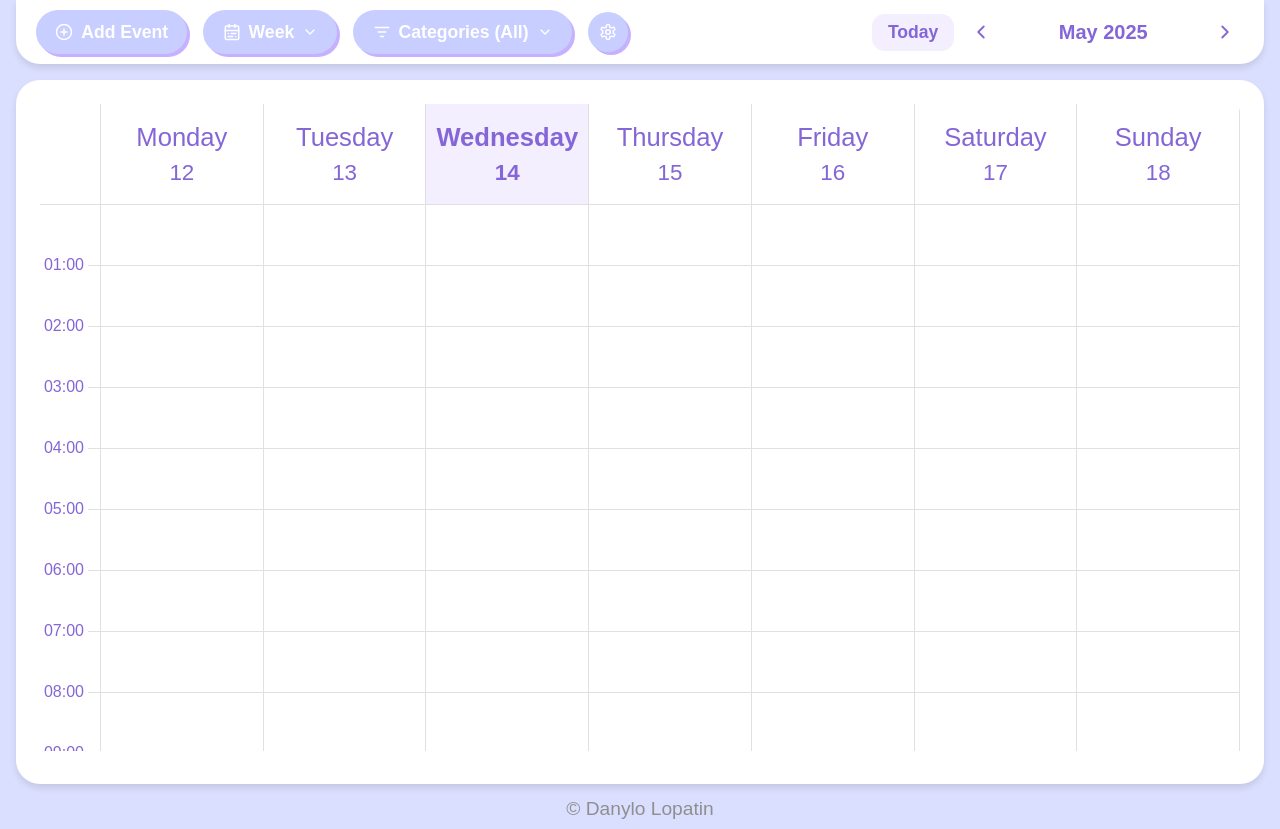
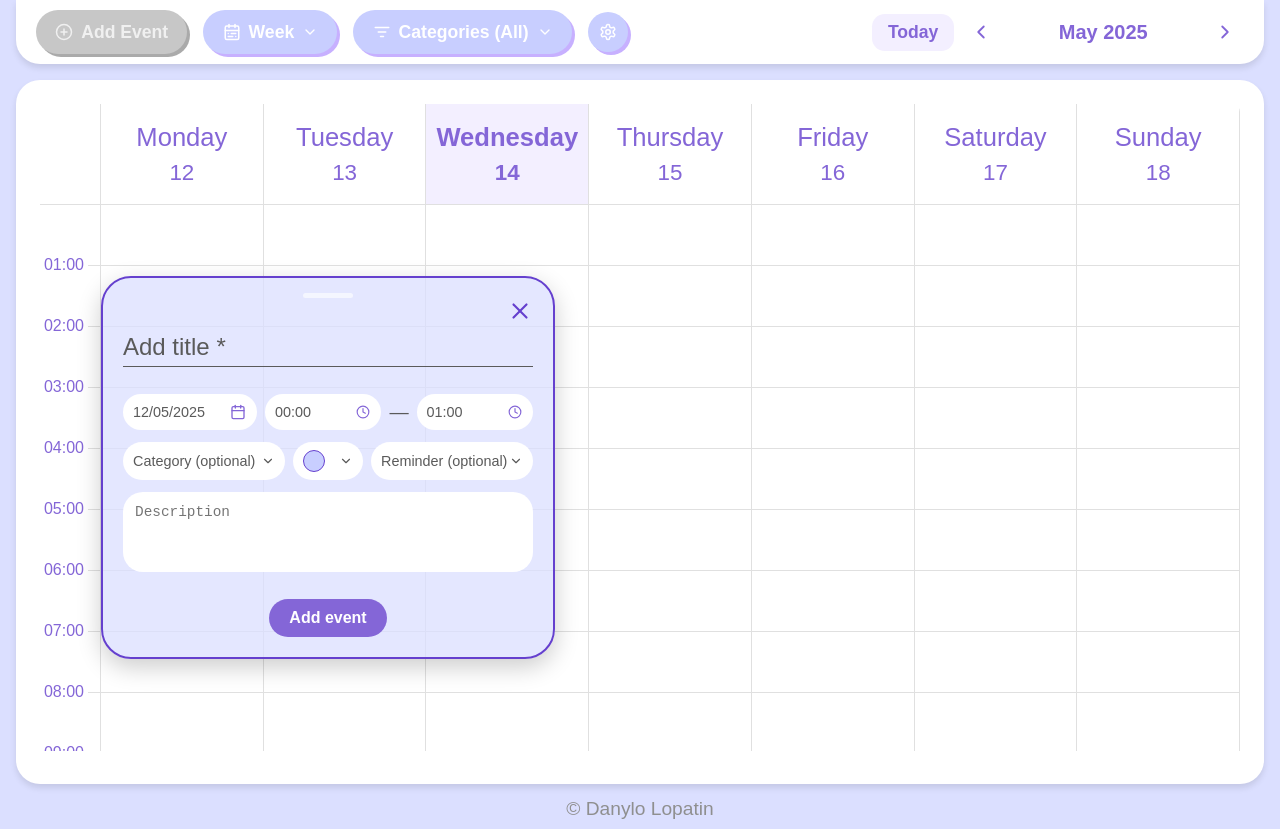
Before and after one commit to Danylo37/calendar-app, a React (Create React App) app: page / in a window 1280 px wide. Both pictures are taken after a click on the element 181 px from the left and 235 px from the top of the page. Built offline with nearby package versions, Linux system fonts and the light colour scheme.

Commit message:
Creating event by clicking on cell

```diff
--- a/src/components/add-event-menu/Menu.js
+++ b/src/components/add-event-menu/Menu.js
@@ -39,6 +39,7 @@ const Menu = ({ isOpen, onClose, triggerPosition }) => {
     const [selectedDate, setSelectedDate] = useState(new Date());
     const [dateInputValue, setDateInputValue] = useState(format(new Date(), 'dd/MM/yyyy'));
     const [isDatePickerOpen, setIsDatePickerOpen] = useState(false);
+    const [isPositionCalculated, setIsPositionCalculated] = useState(false);
 
     const { startTime, endTime } = getCurrentTimeRoundedToNextHour();
     const [startTimeValue, setStartTimeValue] = useState(startTime);
@@ -89,8 +90,15 @@ const Menu = ({ isOpen, onClose, triggerPosition }) => {
         updateEvent,
         removeEvent,
         editingEvent,
+        selectedTimeSlotForForm,
         checkEventCrossesMidnight
     } = useCalendar();
+
+    useEffect(() => {
+        if (!isOpen) {
+            setIsPositionCalculated(false);
+        }
+    }, [isOpen]);
 
     const closeAllPickers = useCallback(() => {
         setIsDatePickerOpen(false);
@@ -216,13 +224,19 @@ const Menu = ({ isOpen, onClose, triggerPosition }) => {
             setDescription(editingEvent.description || '');
 
             setSelectedReminder(editingEvent.reminder || null);
+        } else if (isOpen && selectedTimeSlotForForm) {
+            setSelectedDate(selectedTimeSlotForForm.day);
+            setDateInputValue(format(selectedTimeSlotForForm.day, 'dd/MM/yyyy'));
+            setStartTimeValue(selectedTimeSlotForForm.startTime);
+            setEndTimeValue(selectedTimeSlotForForm.endTime);
+            setIsEditMode(false);
         } else {
             if (isOpen && !editingEvent) {
                 resetForm();
                 setIsEditMode(false);
             }
         }
-    }, [editingEvent, isOpen, startTime, endTime, resetForm]);
+    }, [editingEvent, isOpen, startTime, endTime, resetForm, selectedTimeSlotForForm]);
 
     useEffect(() => {
         if (isOpen && formRef.current && triggerPosition) {
@@ -239,10 +253,12 @@ const Menu = ({ isOpen, onClose, triggerPosition }) => {
                     } else {
                         formRef.current.style.transformOrigin = 'top left';
                     }
+
+                    setIsPositionCalculated(true);
                 }
             };
 
-            setTimeout(updateFormDimensions, 0);
+            requestAnimationFrame(updateFormDimensions);
         }
     }, [isOpen, triggerPosition, calculatePosition]);
 
@@ -581,7 +597,7 @@ const Menu = ({ isOpen, onClose, triggerPosition }) => {
     return (
         <div
             ref={formRef}
-            className={`event-form ${isOpen ? 'active' : ''}`}
+            className={`event-form ${isOpen ? 'active' : ''} ${isPositionCalculated ? 'position-calculated' : ''}`}
             style={{
                 left: `${position.x}px`,
                 top: `${position.y}px`
--- a/src/components/calendar/Calendar.js
+++ b/src/components/calendar/Calendar.js
@@ -3,10 +3,42 @@ import { useCalendar } from '../../context/CalendarProvider';
 import DayView from './view/DayView';
 import WeekView from './view/WeekView';
 import MonthView from './view/MonthView';
+import { format } from 'date-fns';
 import '../../styles/Calendar.css';
 
 function Calendar() {
-    const { currentDate, viewMode, handleSelectTimeSlot } = useCalendar();
+    const {
+        currentDate,
+        viewMode,
+        handleSelectTimeSlot,
+        toggleEventForm,
+        isEventFormOpen
+    } = useCalendar();
+
+    const handleTimeSlotClick = (day, hour, cellPosition) => {
+        if (isEventFormOpen) return;
+
+        const formattedDate = format(day, 'yyyy-MM-dd');
+
+        const startHour = hour < 10 ? `0${hour}` : `${hour}`;
+        const nextHour = (hour + 1) % 24;
+        const endHour = nextHour < 10 ? `0${nextHour}` : `${nextHour}`;
+
+        const startTime = `${startHour}:00`;
+        const endTime = `${endHour}:00`;
+
+        const timeSlotData = {
+            date: formattedDate,
+            day: day,
+            hour: hour,
+            startTime: startTime,
+            endTime: endTime
+        };
+
+        handleSelectTimeSlot(day, hour);
+
+        toggleEventForm(cellPosition, null, timeSlotData);
+    };
 
     const renderCalendarView = () => {
         switch (viewMode) {
@@ -14,34 +46,39 @@ function Calendar() {
                 return (
                     <DayView
                         currentDate={currentDate}
-                        onSelectTimeSlot={handleSelectTimeSlot}
+                        onSelectTimeSlot={handleTimeSlotClick}
+                        isEventFormOpen={isEventFormOpen}
                     />
                 );
             case 'Week':
                 return (
                     <WeekView
                         currentDate={currentDate}
-                        onSelectTimeSlot={handleSelectTimeSlot}
+                        onSelectTimeSlot={handleTimeSlotClick}
+                        isEventFormOpen={isEventFormOpen}
                     />
                 );
             case 'Month':
                 return (
                     <MonthView
                         currentDate={currentDate}
+                        onSelectTimeSlot={handleTimeSlotClick}
+                        isEventFormOpen={isEventFormOpen}
                     />
                 );
             default:
                 return (
                     <WeekView
                         currentDate={currentDate}
-                        onSelectTimeSlot={handleSelectTimeSlot}
+                        onSelectTimeSlot={handleTimeSlotClick}
+                        isEventFormOpen={isEventFormOpen}
                     />
                 );
         }
     };
 
     return (
-        <div className="calendar-container">
+        <div className={`calendar-container ${isEventFormOpen ? 'form-open' : ''}`}>
             {renderCalendarView()}
         </div>
     );
--- a/src/components/calendar/TimeGrid.js
+++ b/src/components/calendar/TimeGrid.js
@@ -2,7 +2,7 @@ import React from 'react';
 import { useCalendar } from '../../context/CalendarProvider';
 import CalendarEvent from './CalendarEvent';
 
-function TimeGrid({ weekDays, timeSlots, isToday, currentHour, currentMinute, onSelectTimeSlot }) {
+function TimeGrid({ weekDays, timeSlots, isToday, currentHour, currentMinute, onSelectTimeSlot, isEventFormOpen }) {
     const currentTimePosition = currentHour + (currentMinute / 60);
     const { getEventsForDay, categories } = useCalendar();
 
@@ -175,8 +175,21 @@ function TimeGrid({ weekDays, timeSlots, isToday, currentHour, currentMinute, on
                             return (
                                 <div
                                     key={cellKey}
-                                    className={`time-cell ${hour === 0 ? 'midnight-cell' : ''}`}
-                                    onClick={() => onSelectTimeSlot && onSelectTimeSlot(day, hour)}
+                                    className={`time-cell ${hour === 0 ? 'midnight-cell' : ''} ${isEventFormOpen ? 'disabled' : ''}`}
+                                    onClick={(e) => {
+                                        if (isEventFormOpen) return;
+
+                                        if (onSelectTimeSlot) {
+                                            const rect = e.currentTarget.getBoundingClientRect();
+                                            const cellPosition = {
+                                                top: rect.top,
+                                                left: rect.left,
+                                                width: rect.width,
+                                                height: rect.height
+                                            };
+                                            onSelectTimeSlot(day, hour, cellPosition);
+                                        }
+                                    }}
                                 >
                                     {isToday(day) && hour === Math.floor(currentTimePosition) && (
                                         <div
--- a/src/components/calendar/view/DayView.js
+++ b/src/components/calendar/view/DayView.js
@@ -4,7 +4,7 @@ import TimeGrid from '../TimeGrid';
 import { useCalendarUtils } from '../../../hooks/useCalendarUtils';
 import "../../../styles/view/DayView.css";
 
-function DayView({ currentDate, onSelectTimeSlot }) {
+function DayView({ currentDate, onSelectTimeSlot, isEventFormOpen }) {
     const {
         timeSlots,
         currentHour,
@@ -53,6 +53,7 @@ function DayView({ currentDate, onSelectTimeSlot }) {
                     currentHour={currentHour}
                     currentMinute={currentMinute}
                     onSelectTimeSlot={onSelectTimeSlot || (() => {})}
+                    isEventFormOpen={isEventFormOpen}
                 />
             </div>
         </div>
--- a/src/components/calendar/view/MonthView.js
+++ b/src/components/calendar/view/MonthView.js
@@ -13,7 +13,7 @@ import { useCalendarUtils } from '../../../hooks/useCalendarUtils';
 import { useCalendar } from '../../../context/CalendarProvider';
 import "../../../styles/view/MonthView.css";
 
-function MonthView({ currentDate }) {
+function MonthView({ currentDate, onSelectTimeSlot, isEventFormOpen }) {
     const { isToday } = useCalendarUtils();
     const { getEventsForDay, categories } = useCalendar();
 
@@ -94,7 +94,31 @@ function MonthView({ currentDate }) {
                                 key={format(day, 'yyyy-MM-dd')}
                                 className={`month-day
                                 ${!isSameMonth(day, currentDate) ? 'other-month' : ''}
-                                ${isToday(day) ? 'today' : ''}`}
+                                ${isToday(day) ? 'today' : ''}
+                                ${isEventFormOpen ? 'disabled' : ''}`}
+                                onClick={(e) => {
+                                    if (isEventFormOpen) return;
+
+                                    if (onSelectTimeSlot) {
+                                        const rect = e.currentTarget.getBoundingClientRect();
+                                        const cellPosition = {
+                                            top: rect.top,
+                                            left: rect.left,
+                                            width: rect.width,
+                                            height: rect.height
+                                        };
+
+                                        const now = new Date();
+                                        const currentHour = now.getHours();
+                                        let hour = 8;
+
+                                        if (isToday(day) && currentHour >= 8 && currentHour < 18) {
+                                            hour = currentHour;
+                                        }
+
+                                        onSelectTimeSlot(day, hour, cellPosition);
+                                    }
+                                }}
                             >
                                 <div className="day-number">{format(day, 'd')}</div>
                                 <div className="day-events">
--- a/src/components/calendar/view/WeekView.js
+++ b/src/components/calendar/view/WeekView.js
@@ -4,7 +4,7 @@ import TimeGrid from '../TimeGrid';
 import { useCalendarUtils } from '../../../hooks/useCalendarUtils';
 import "../../../styles/view/WeekView.css";
 
-function WeekView({ currentDate, onSelectTimeSlot }) {
+function WeekView({ currentDate, onSelectTimeSlot, isEventFormOpen }) {
     const {
         timeSlots,
         currentHour,
@@ -58,6 +58,7 @@ function WeekView({ currentDate, onSelectTimeSlot }) {
                     currentHour={currentHour}
                     currentMinute={currentMinute}
                     onSelectTimeSlot={onSelectTimeSlot}
+                    isEventFormOpen={isEventFormOpen}
                 />
             </div>
         </div>
--- a/src/context/useUIState.js
+++ b/src/context/useUIState.js
@@ -6,6 +6,7 @@ export const useUIState = () => {
     const [isViewDropdownOpen, setIsViewDropdownOpen] = useState(false);
     const [isCategoryMenuOpen, setIsCategoryMenuOpen] = useState(false);
     const [editingEvent, setEditingEvent] = useState(null);
+    const [selectedTimeSlotForForm, setSelectedTimeSlotForForm] = useState(null);
 
     const closeAllUIElementsExcept = (elementToKeepOpen) => {
         if (elementToKeepOpen !== 'eventForm') setIsEventFormOpen(false);
@@ -13,14 +14,16 @@ export const useUIState = () => {
         if (elementToKeepOpen !== 'categoryMenu') setIsCategoryMenuOpen(false);
     };
 
-    const toggleEventForm = (buttonPosition = null, event = null) => {
+    const toggleEventForm = (buttonPosition = null, event = null, timeSlotData = null) => {
         if (!isEventFormOpen) {
             if (buttonPosition) {
                 setEventButtonPosition(buttonPosition);
             }
             setEditingEvent(event);
+            setSelectedTimeSlotForForm(timeSlotData);
         } else {
             setEditingEvent(null);
+            setSelectedTimeSlotForForm(null);
         }
 
         const newState = !isEventFormOpen;
@@ -54,6 +57,7 @@ export const useUIState = () => {
         isViewDropdownOpen,
         isCategoryMenuOpen,
         editingEvent,
+        selectedTimeSlotForForm,
         toggleEventForm,
         toggleViewDropdown,
         toggleCategoryMenu,
--- a/src/styles/Calendar.css
+++ b/src/styles/Calendar.css
@@ -88,3 +88,23 @@
 .day-column {
     position: relative;
 }
+
+.calendar-container.form-open .time-cell,
+.calendar-container.form-open .month-day {
+    cursor: default;
+}
+
+.time-cell.disabled:hover,
+.month-day.disabled:hover {
+    background-color: inherit !important;
+}
+
+.time-cell.disabled,
+.month-day.disabled {
+    pointer-events: none;
+}
+
+.time-cell.disabled .calendar-event,
+.month-day.disabled .event {
+    pointer-events: auto;
+}
--- a/src/styles/EventForm.css
+++ b/src/styles/EventForm.css
@@ -1,7 +1,6 @@
 .event-form {
     position: fixed;
-    width: auto;
-    min-width: 320px;
+    width: 410px;
     background-color: rgba(219, 223, 255, 0.75);
     border-radius: 30px;
     padding: 20px;
@@ -16,12 +15,17 @@
     pointer-events: none;
     display: flex;
     flex-direction: column;
+    visibility: hidden;
 }
 
 .event-form.active {
     transform: scale(1);
     opacity: 1;
     pointer-events: auto;
+}
+
+.event-form.position-calculated {
+    visibility: visible;
 }
 
 .form-header {
```
